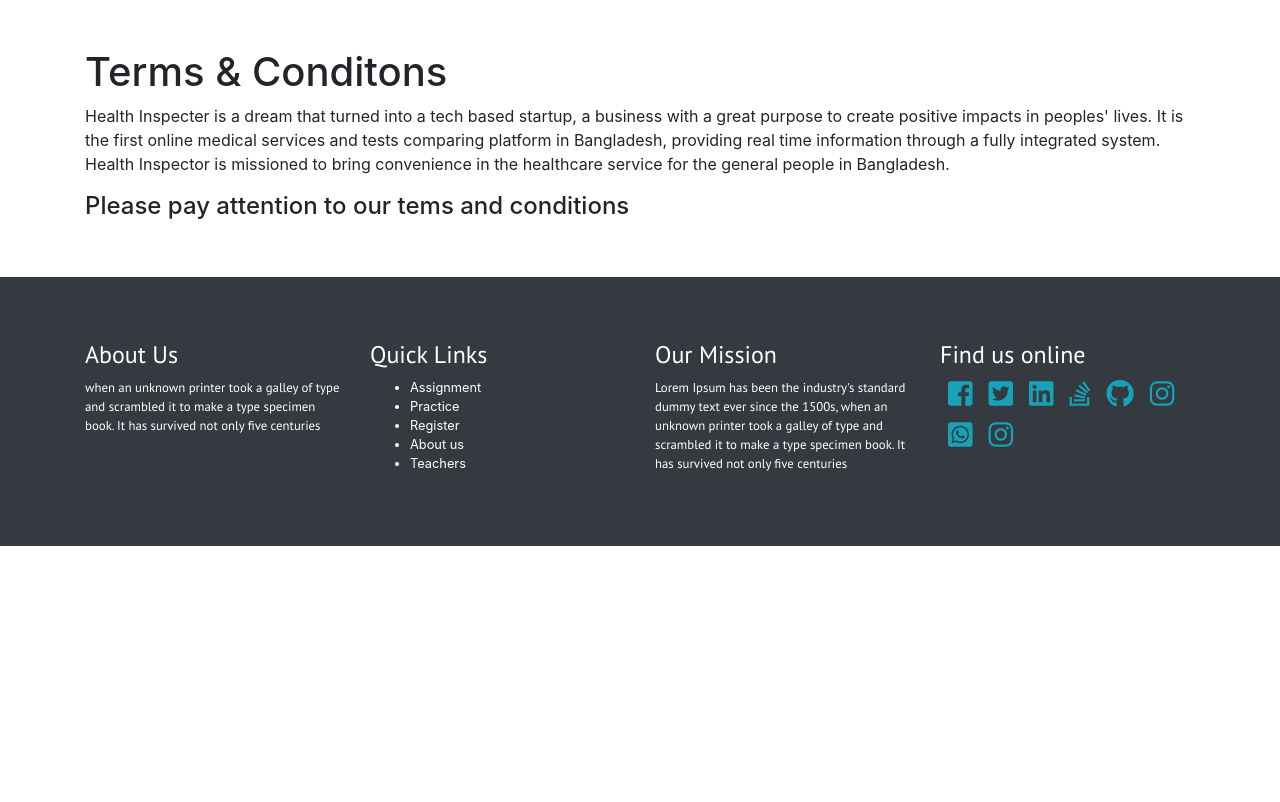
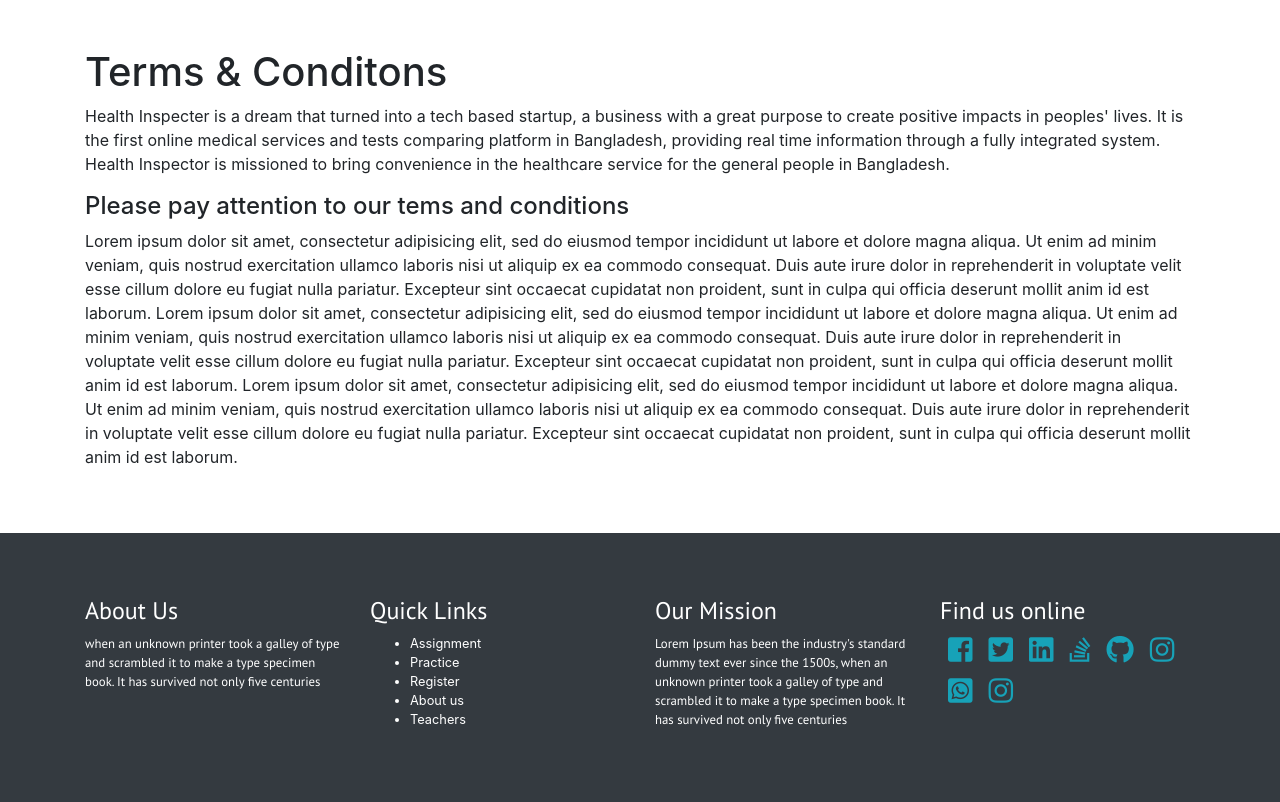
Before and after one commit to mmrumii/health_inspector, a Flask app: template templates/terms_and_conditions.html in a window 1280 px wide. Shown: the part 56-858 px from the top of the page. Before the commit the page ends 602 px from the top, so only its background shows below. Run offline with Flask 2, Linux system fonts and the light colour scheme; the template is opened without the code that fills it, so the values that code supplies are empty; some libraries are stand-ins or nearby versions; some web fonts are replaced.

Commit message:
Add files via upload

```diff
--- a/templates/terms_and_conditions.html
+++ b/templates/terms_and_conditions.html
@@ -10,6 +10,10 @@
 
                     <h4>Please pay attention to our tems and conditions</h4>
 
+                    <p>Lorem ipsum dolor sit amet, consectetur adipisicing elit, sed do eiusmod tempor incididunt ut labore et dolore magna aliqua. Ut enim ad minim veniam, quis nostrud exercitation ullamco laboris nisi ut aliquip ex ea commodo consequat. Duis aute irure dolor in reprehenderit in voluptate velit esse cillum dolore eu fugiat nulla pariatur. Excepteur sint occaecat cupidatat non proident, sunt in culpa qui officia deserunt mollit anim id est laborum.
+                      Lorem ipsum dolor sit amet, consectetur adipisicing elit, sed do eiusmod tempor incididunt ut labore et dolore magna aliqua. Ut enim ad minim veniam, quis nostrud exercitation ullamco laboris nisi ut aliquip ex ea commodo consequat. Duis aute irure dolor in reprehenderit in voluptate velit esse cillum dolore eu fugiat nulla pariatur. Excepteur sint occaecat cupidatat non proident, sunt in culpa qui officia deserunt mollit anim id est laborum.
+                      Lorem ipsum dolor sit amet, consectetur adipisicing elit, sed do eiusmod tempor incididunt ut labore et dolore magna aliqua. Ut enim ad minim veniam, quis nostrud exercitation ullamco laboris nisi ut aliquip ex ea commodo consequat. Duis aute irure dolor in reprehenderit in voluptate velit esse cillum dolore eu fugiat nulla pariatur. Excepteur sint occaecat cupidatat non proident, sunt in culpa qui officia deserunt mollit anim id est laborum.
+                      </p>
                 </div>
             </div>
         </div>
```
